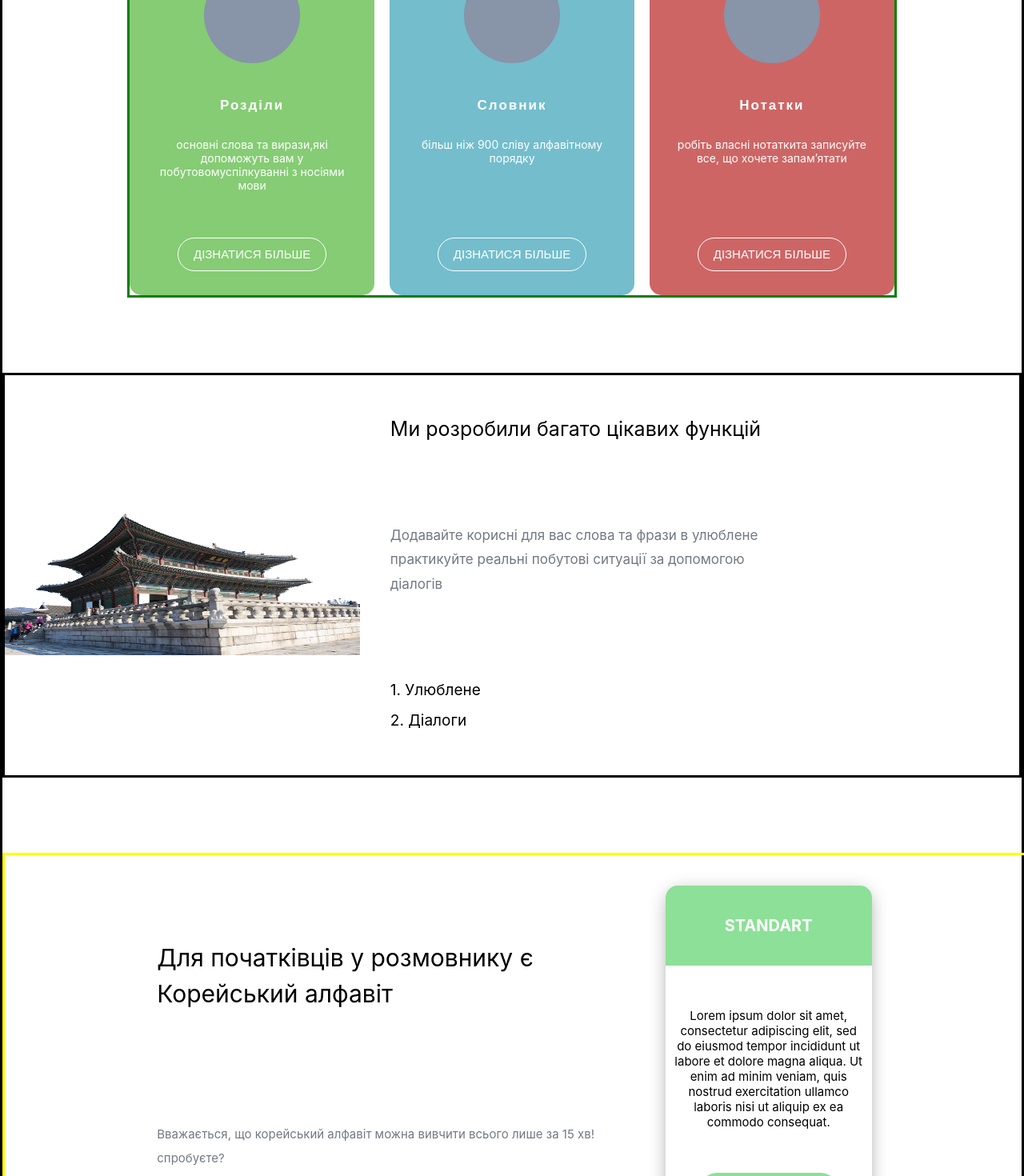
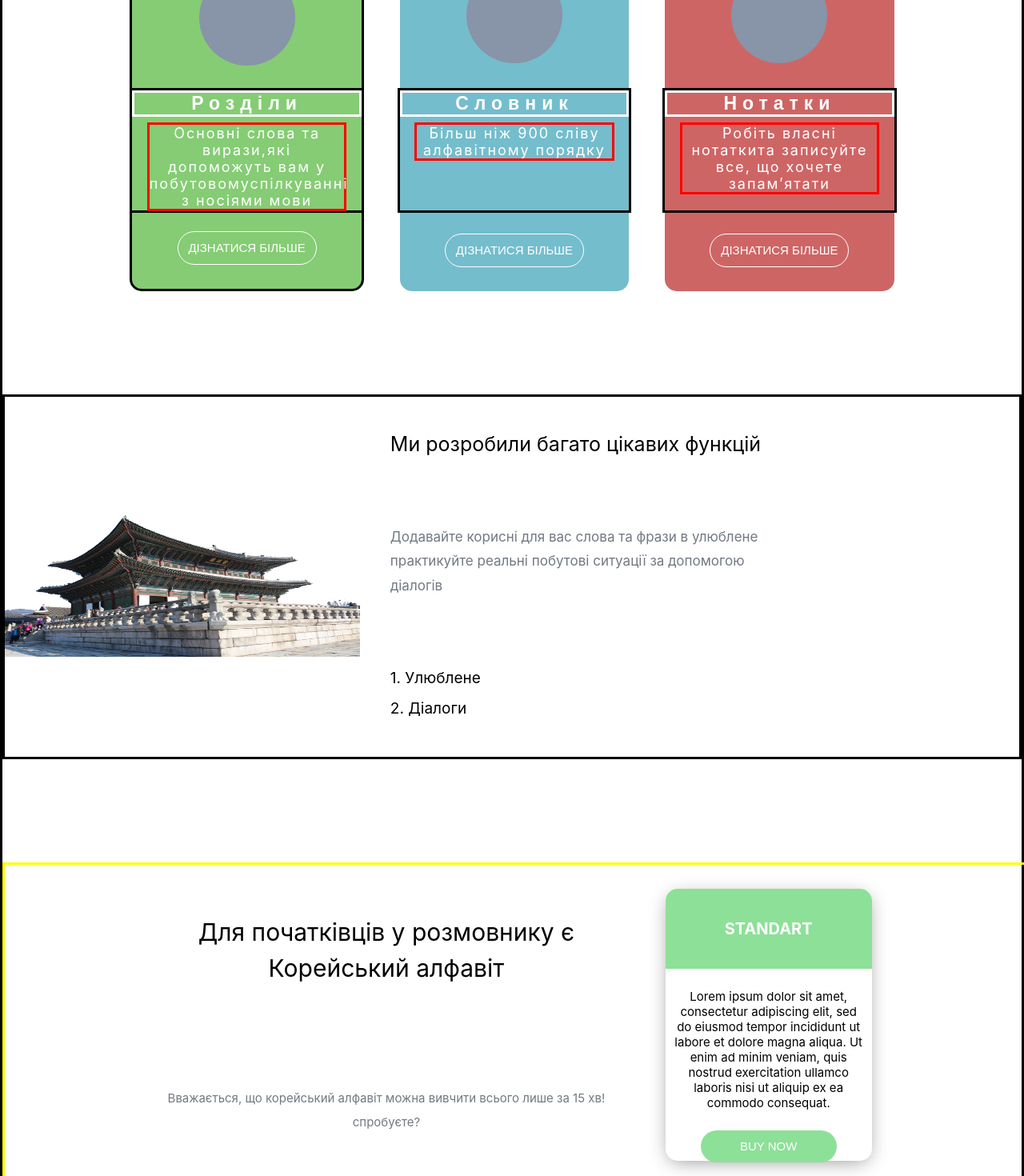
Before and after one commit to KeyToTech/KoreanPhraseBookSite, a React (Create React App) app: page / in a window 1280 px wide. Shown: the part 1140-2610 px from the top of the page at 80% size. Built offline with nearby package versions, Linux system fonts and the light colour scheme.

Commit message:
refactoring code

```diff
--- a/src/components/content/form.css
+++ b/src/components/content/form.css
@@ -3,7 +3,7 @@
 
 .form {
     border: darkblue solid;
-    height: 250px;
+    height: 350px;
 }
 
 .form-container {
@@ -19,6 +19,12 @@
 .subscrive {
 
     color: black;
+    font-size: 40px;
+}
+
+.discription {
+
+    font-size: 22px;
 }
 
 .subscrive-form {
--- a/src/components/content/section_four/section_four.js
+++ b/src/components/content/section_four/section_four.js
@@ -9,11 +9,11 @@ class SectionFour extends Component {
 
                 <div className="main-container-four">
 
-                    <div className="wrap-content">
+
 
                         <div className="title-four">
-                        Зручний пошук
-                         </div>
+                            Зручний пошук
+                        </div>
 
                         <div className="content-four">
                         Всього лише за мить допоможе знайти потрібне  вам слово чи фразу
@@ -78,7 +78,9 @@ class SectionFour extends Component {
                             </div>
                         </div>
 
-                    </div>
+
+
+
                 </div>
             </section>
         );
--- a/src/components/content/section_one/section_one.js
+++ b/src/components/content/section_one/section_one.js
@@ -16,8 +16,8 @@ class SectionOne extends Component {
 
                             </div>
                             <div className="content-text">
-                                <h1 className="title">Розділи</h1>
-                                <p className="text"> основні слова та вирази,які допоможуть вам у побутовомуспілкуванні з носіями мови</p>
+                                <h1 className="title-form">Розділи</h1>
+                                <p className="text"> Основні слова та вирази,які допоможуть вам у побутовомуспілкуванні з носіями мови</p>
                             </div>
                             <div className="button-container">
                                 <a href="https://fontawesome.com/icons/check?style=light" className="button">дізнатися більше</a>
@@ -29,8 +29,8 @@ class SectionOne extends Component {
 
                             </div>
                             <div className="content-text">
-                                <h1 className="title">Словник</h1>
-                                <p className="text">більш ніж 900 сліву алфавітному порядку</p>
+                                <h1 className="title-form">Словник</h1>
+                                <p className="text">Більш ніж 900 сліву алфавітному порядку</p>
                             </div>
                             <div className="button-container">
                                 <a href="https://www.google.com.ua/" className="button">дізнатися більше</a>
@@ -41,8 +41,8 @@ class SectionOne extends Component {
 
                             </div>
                             <div className="content-text">
-                                <h1 className="title">Нотатки</h1>
-                                <p className="text">робіть власні нотаткита записуйте все, що хочете запам’ятати</p>
+                                <h1 className="title-form">Нотатки</h1>
+                                <p className="text">Робіть власні нотаткита записуйте все, що хочете запам’ятати</p>
                             </div>
                             <div className="button-container">
                                 <a href="https://www.google.com.ua/" className="button">дізнатися більше</a>
--- a/src/components/content/style.css
+++ b/src/components/content/style.css
@@ -3,14 +3,13 @@
 @media only screen and (min-width: 768px) {
 
 .wrapp_info_section_one {
-    border: green solid;
+
+    height: 430px;
     width: 60%;
     display: flex;
     flex-direction: column;
     margin: 0 auto;
 }
-
-
 
 .row {
 
@@ -23,8 +22,9 @@
 }
 
 .collumn-green {
+    border: black solid;
   border-radius: 15px;
-  width: 32%;
+  width: 30%;
   background: #85cc74;
   position: relative;
   display: flex;
@@ -35,7 +35,7 @@
 
 .collumn-blue {
     border-radius: 15px;
-    width: 32%;
+    width: 30%;
     background: #74bdcc;
     position: relative;
     display: flex;
@@ -46,7 +46,7 @@
 
 .collumn-red {
     border-radius: 15px;
-    width: 32%;
+    width: 30%;
     background: #ce6565;
     position: relative;
     display: flex;
@@ -57,7 +57,7 @@
 
 .image {
     position: relative;
-    top: 40px;
+    top: 25px;
     height: 120px;
     width: 120px;
     border-radius: 50%;
@@ -65,26 +65,34 @@
 }
 
 .content-text {
+    border: black solid;
  width: 100%;
  height: 150px;
  margin: 0px;
+ padding: 0;
 }
 
-.title {
+.title-form {
+    border: white solid;
 text-align: center;
-font-size: 17px;
-font-weight: bold;
+font-size: 23px;
+letter-spacing: 7px;
+font-weight: 800;
 font-family: sans-serif;
+margin: 0;
 }
 
 .text {
-
+    border: red solid;
     color: white;
-    width: 80%;
+    width: 85%;
     margin: 0;
-    font-size: 14px;
+    font-size: 18px;
+    letter-spacing: 2px;
     text-align: center;
     margin: 0 auto;
+    margin-top: 7px;
+    padding: 0;
 }
 
 .button-container {
--- a/src/components/content/style_four.css
+++ b/src/components/content/style_four.css
@@ -6,33 +6,32 @@
     background: url("../../res/korea.jpg") no-repeat center top/cover;
     background-size: 30% 300px;
     background-position: left center;
-    height: 600px;
+    height: 500px;
     position: relative;
 }
 
 .main-container-four {
-    margin: 0 auto;
+
+    margin-left: 30%;
     height: 100%;
     width: 60%;
     position: relative;
+    display: flex;
+    flex-direction: column;
+    align-items: center;
 }
 
-.wrap-content {
-    height: 100%;
-    width: 80%;
-    position: absolute;
-    right: 0px;
-}
+
 
 .title-four {
-    font-size: 43px;
+    font-size: 40px;
     line-height: 1.5;
     margin: 0;
 }
 
 .content-four {
     margin-top: 5%;
-    font-size: 17px;
+    font-size: 25px;
     color: #727984;
     line-height: 2.0;
     text-align: left;
@@ -47,10 +46,11 @@
 }
 .left-items {
     height: 100px;
+    font-size: 22px;
 }
 
 .right-items {
-
+    font-size: 22px;
     margin-left: 75px;
 }
 
--- a/src/components/content/style_three.css
+++ b/src/components/content/style_three.css
@@ -4,13 +4,13 @@
 .wrapp_info_section_three {
 
     border: yellow solid;
-    height: 500px;
+    height: 400px;
     width: 100%;
 }
 
 .main-container-three {
 
-    height: 500px;
+    height: 100%;
     width: 60%;
     margin: 0 auto;
     display: flex;
@@ -22,7 +22,7 @@
 
 .text-component {
 
-  height: 85%;
+  height: 100%;
   width: 60%;
   display: flex;
   flex-direction: column;
@@ -30,17 +30,20 @@
 }
 
 .title-three {
-    font-size: 43px;
+
+    font-size: 40px;
     line-height: 1.5;
     margin: 0;
+    text-align: center;
 }
 
 .content-three {
+
     margin: 0;
-    font-size: 17px;
+    font-size: 25px;
     color: #727984;
     line-height: 2.0;
-    text-align: left;
+    text-align: center;
 }
 
 .price-options {
--- a/src/components/content/style_two.css
+++ b/src/components/content/style_two.css
@@ -7,14 +7,14 @@
     background: url("../../res/korea1.png") no-repeat center top/cover;
     background-size: 500px 300px;
     background-position: left center;
-    height: 500px;
+    height: 450px;
 }
 
 .main-container-two{
 
     padding-left: 50px;
-    height: 500px;
-    width: 52%;
+    height: 100%;
+    width: 40%;
     margin-left: 32%;
     display: flex;
     flex-direction: column;
@@ -22,21 +22,24 @@
 }
 
 .title-section-two {
-    font-size: 33px;
+
+    font-size: 40px;
     line-height: 1.5;
 }
 
 .text-section-two {
-    width: 50%;
-    font-size: 17px;
+
+    width: 75%;
+    font-size: 25px;
     color: #727984;
     line-height: 2.0;
     text-align: left;
 }
 
 .item-section-two {
+
     font-size: 27px;
-    line-height: 2.8;
+    line-height: 2.0;
 }
 
 }
--- a/src/components/footer/footer.css
+++ b/src/components/footer/footer.css
@@ -47,7 +47,7 @@ footer {
 .app_name {
     color: #3a3a3a;
     margin: 0;
-    font-size: 90%;
+    font-size: 25px;
 }
 
 .about_container {
@@ -63,14 +63,14 @@ footer {
 
 .about_name_footer {
     color: #3a3a3a;
-    font-size: 120%;
+    font-size: 25px;
     position: absolute;
 }
 
 .discription_footer {
 
     color: #8e918f;
-    font-size: 100%;
+    font-size: 17px;
     position: absolute;
     margin-top: 70px;
 }
@@ -93,7 +93,7 @@ footer {
 
 .contact_name_footer {
     color: #3a3a3a;
-    font-size: 120%;
+    font-size: 25px;
     position: absolute;
 }
 
@@ -109,7 +109,7 @@ footer {
 
 .contacts_container p {
     color: #8e918f;
-    font-size: 15px ;
+    font-size: 17px ;
 }
 
 .contacts_container strong {
@@ -132,7 +132,7 @@ footer {
     }
 
 .follow_heading {
-    font-size: 17px;
+    font-size: 25px;
     color: #3a3a3a;
 }
 
--- a/src/components/header/header.css
+++ b/src/components/header/header.css
@@ -140,17 +140,17 @@ nav {
 
 .title {
   color: white;
-  font-size: 30px;
+  font-size: 40px;
   word-spacing: 1.9px;
   letter-spacing: 2px;
-  font-weight:600;
+
   font-family: 'Open Sans', sans-serif;
 }
 
 .subtitle {
   color: white;
   width: 75%;
-  font-size: 160%;
+  font-size: 25px;
   font-weight: 200;
   line-height: 1.6;
   word-spacing: 2px;
```
